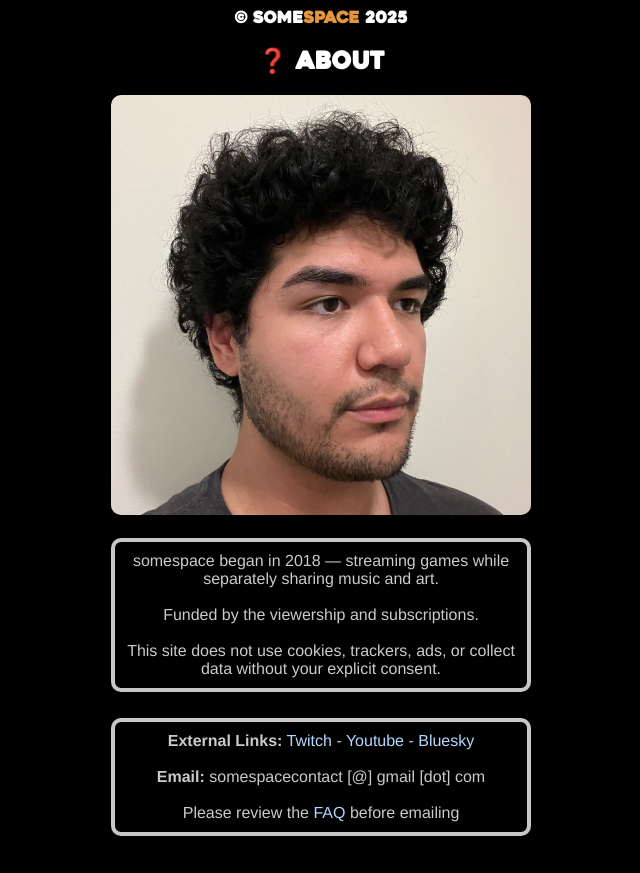
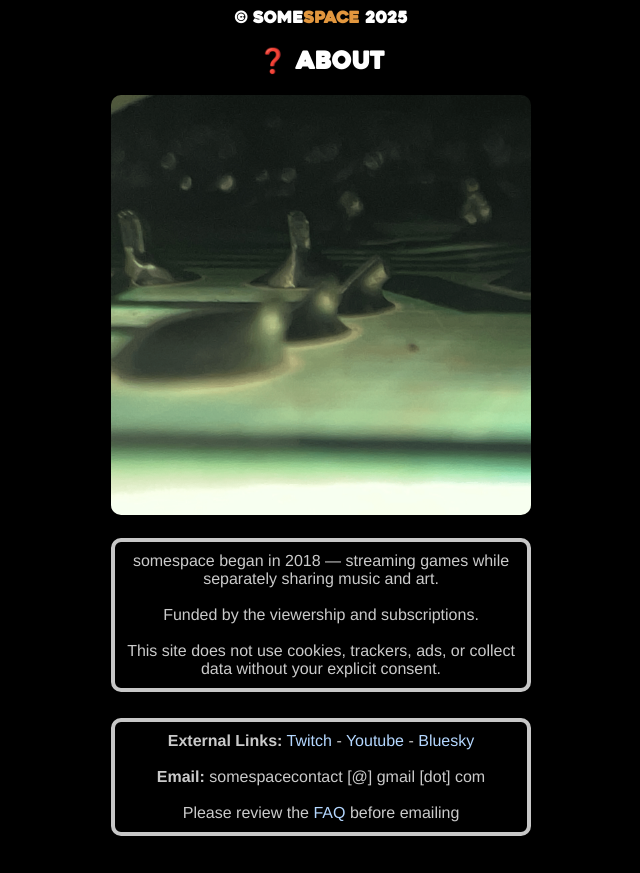
Before and after one commit to somespace-dev/somespace.us, a plain HTML site: page about.html in a window 1280 px wide. Shown: the whole page, without its empty margins (319-959 px from the left). Drawn offline with Linux system fonts and the light colour scheme; files whose address does not match are found by name.

Commit message:
replaced about image

```diff
--- a/about.html
+++ b/about.html
@@ -102,7 +102,7 @@
   <h2>
  ❓ About
   </h2>
-  <img src="..\Media\Images\mspace.jpg" alt="HTML5 Icon" loading="lazy" >
+  <img src="..\Media\Images\flashed circuit.png" alt="HTML5 Icon" loading="lazy" >
       <h2></h2>
   <p>
     somespace began in 2018 — streaming games while separately sharing music and art.
```
Also changed, not shown: Media/Images/flashed circuit.png (added), 1 other file.
